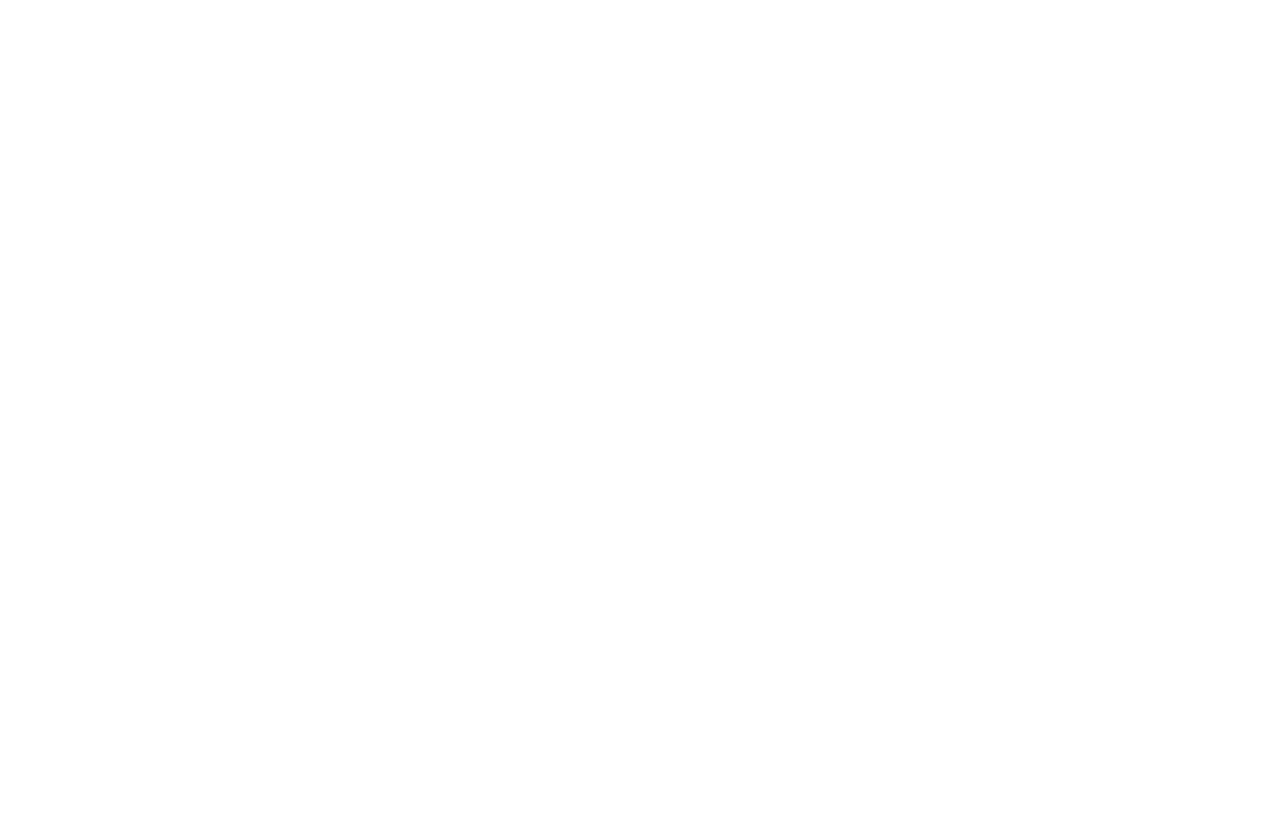
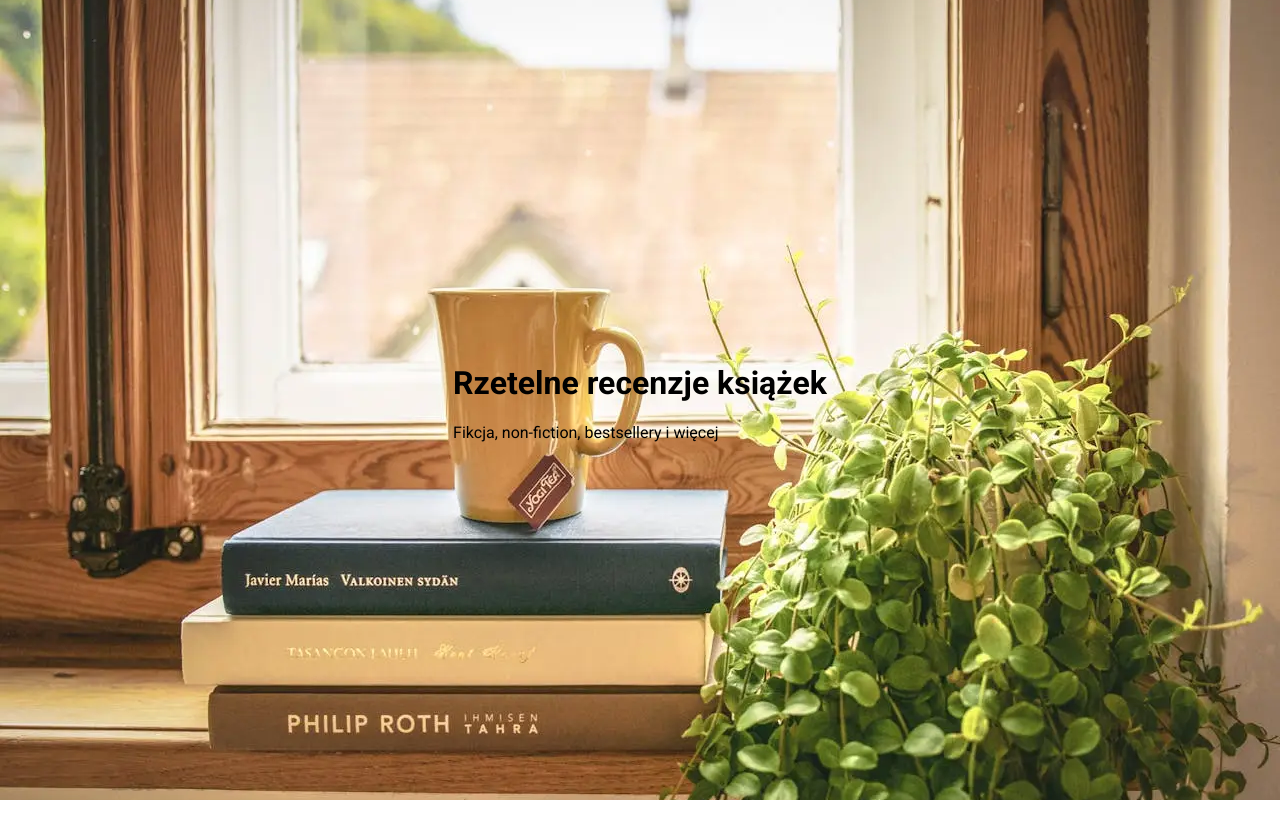
Before and after one commit to trenerit/paulina_project1, a plain HTML site: page index.html in a window 1280 px wide. Shown: the top 838 px of the page. Before the commit the page ends 800 px from the top, so only its background shows below. Drawn offline with Linux system fonts and the light colour scheme.

Commit message:
Refactor code structure for improved readability and maintainability

```diff
--- a/css/style.css
+++ b/css/style.css
@@ -1,3 +1,25 @@
 * {
     font-family: "Roboto", sans-serif;
 }
+
+body {
+    margin: 0;
+    height: 300vh;
+}
+
+header {
+    background: url('../assets/img/bg_header_sm.webp') center/cover fixed;
+    height: 100vh;
+    display: flex;
+    align-items: center;
+    justify-content: center;
+}
+
+.div-header {
+    /* border: 1px solid red; */
+    /* display: flex;
+    flex-direction: column;
+    justify-content: center;
+    align-items: center;
+    height: 100%; */
+}
--- a/index.html
+++ b/index.html
@@ -9,10 +9,15 @@
     <link href="https://fonts.googleapis.com/css2?family=Roboto:wght@100..900&display=swap" rel="stylesheet">
     <link rel="stylesheet" href="css/style.css">
     <script src="js/scripts.js" defer></script>
-    <title>Prawdziwe recenzje ksiązek</title>
+    <title>Prawdziwe recenzje książek</title>
 </head>
 <body>
-   <header></header>
+    <header>
+        <div class="div-header">
+            <h1>Rzetelne recenzje książek</h1>
+            <p>Fikcja, non-fiction, bestsellery i więcej</p>
+        </div>
+    </header>
    <main></main>
    <footer></footer>
 </body>
```
Also changed, not shown: assets/img/bg_header_big.webp (added), assets/img/bg_header_sm.webp (added), 2 other files.
